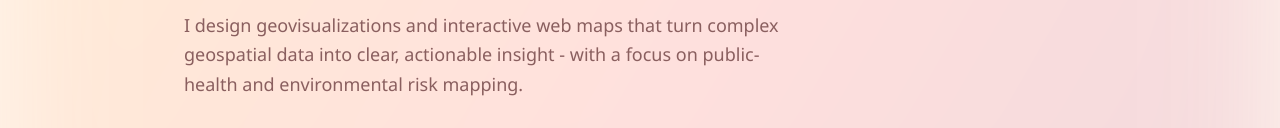
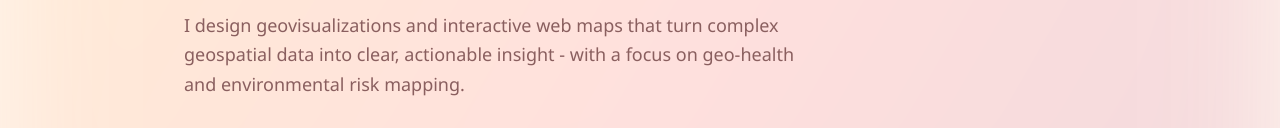
Before and after one commit to veronicamanso/portfolio, a plain HTML site: page index.html in a window 1280 px wide. Shown: the part 297-425 px from the top of the page. Drawn offline with Linux system fonts and the light colour scheme.

Commit message:
changes in headline

```diff
--- a/index.html
+++ b/index.html
@@ -252,7 +252,7 @@
     <h1 class="name">Veronica Dadzie Manso</h1>
     <p class="tagline">
       I design geovisualizations and interactive web maps that turn complex geospatial data into clear,
-      actionable insight - with a focus on public-health and environmental risk mapping.
+      actionable insight - with a focus on geo-health and environmental risk mapping.
     </p>
     <div class="btn-row">
       <a class="btn" href="#projects">View My Work</a>
```
